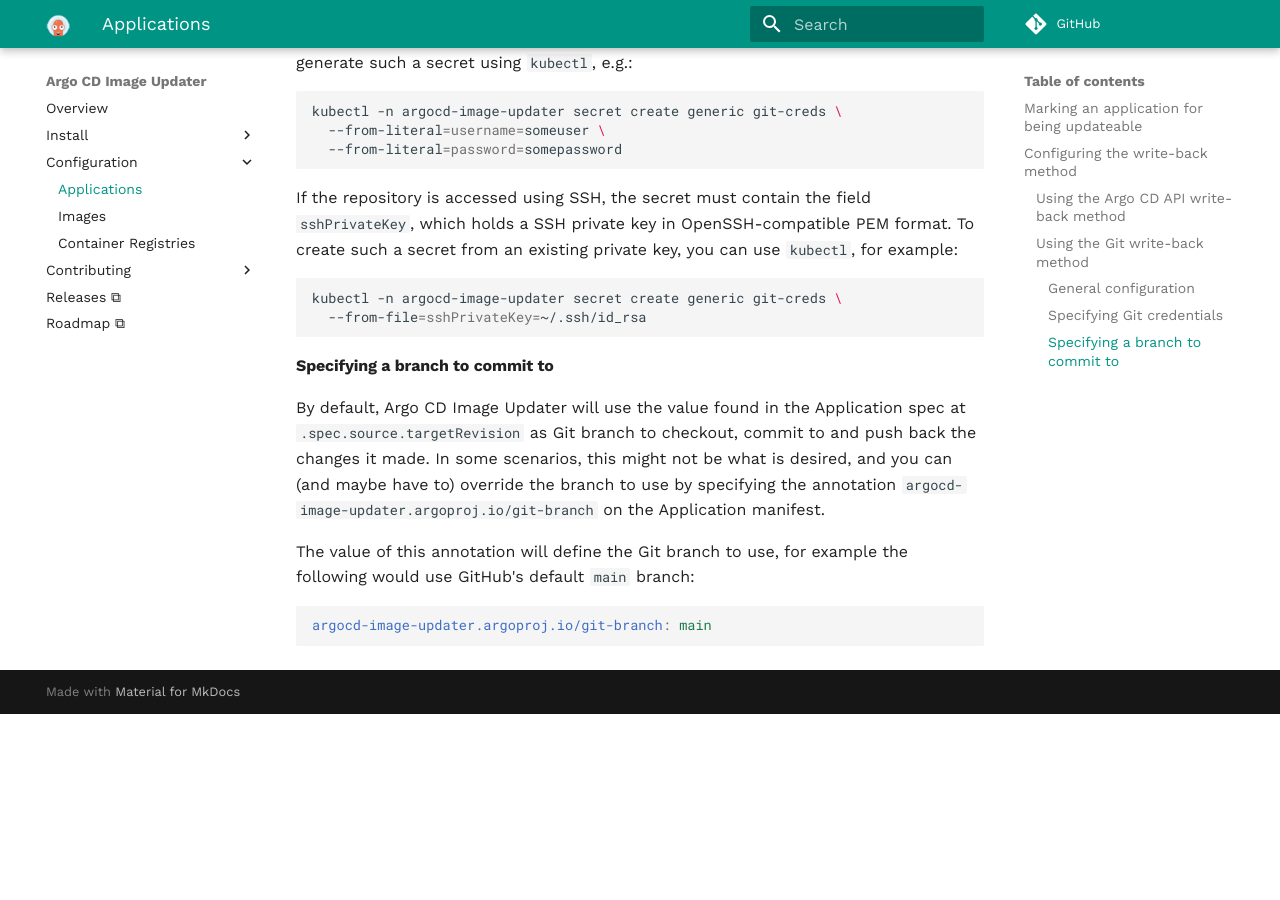
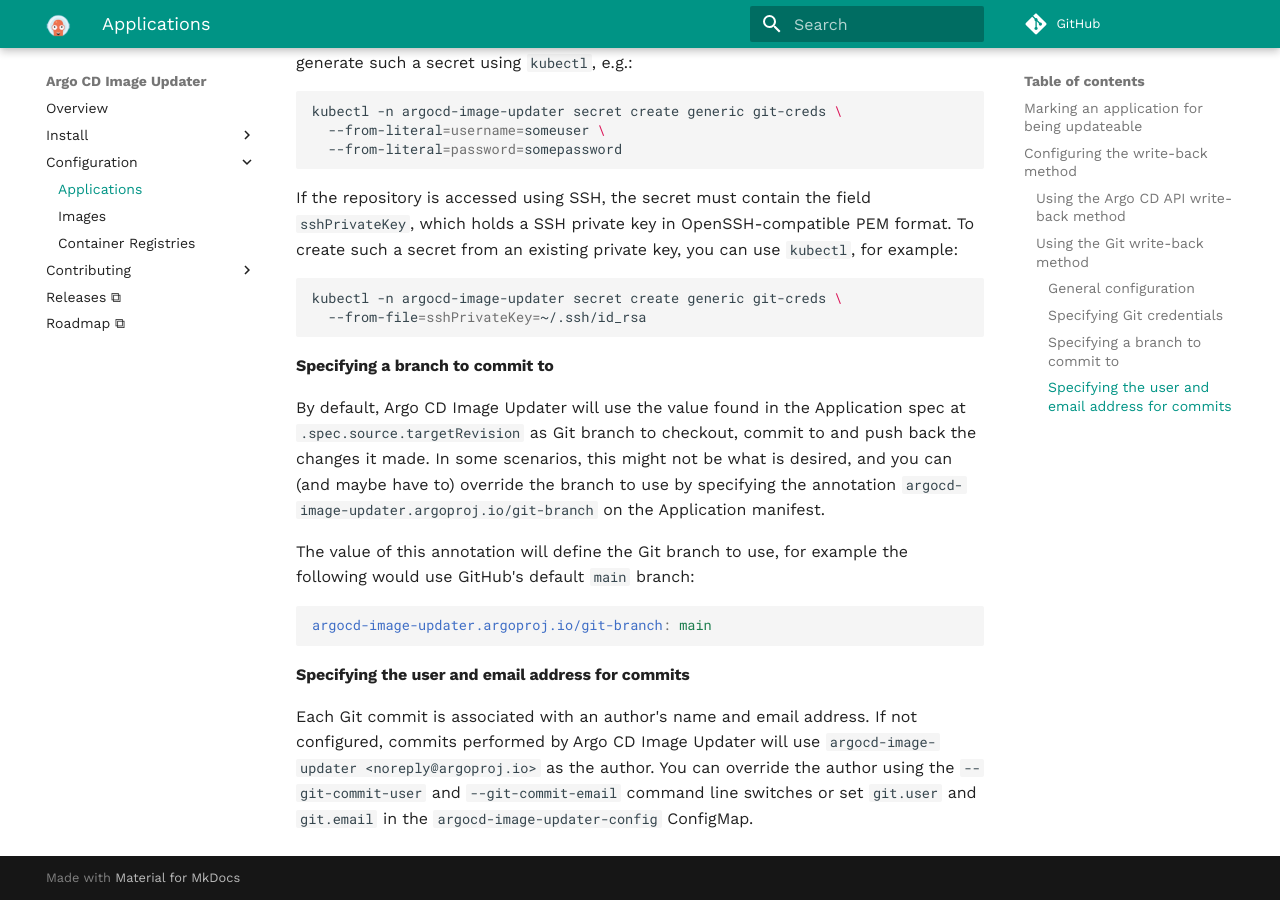
Before and after one commit to argoproj-labs/argocd-image-updater, an MkDocs documentation site: the page built from docs/configuration/applications.md, in a window 1280 px wide and 900 px high, scrolled down 4052 px. Built offline with MkDocs 1.6.1 and Material for MkDocs 9.7.7, drawn with Linux system fonts in a browser that asks for light colours; comment, search, counter and statistics services are not loaded; before the commit the page ends 4766 px from its top, so only the background shows below that.

Commit message:
Update docs to include information about Git commit author
Signed-off-by: jannfis <jann@mistrust.net>

````diff
--- a/docs/configuration/applications.md
+++ b/docs/configuration/applications.md
@@ -213,3 +213,13 @@ following would use GitHub's default `main` branch:
 ```yaml
 argocd-image-updater.argoproj.io/git-branch: main
 ```
+
+#### Specifying the user and email address for commits
+
+Each Git commit is associated with an author's name and email address. If not
+configured, commits performed by Argo CD Image Updater will use
+`argocd-image-updater <noreply@argoproj.io>`
+as the author. You can override the author using the
+`--git-commit-user` and `--git-commit-email` command line switches or set
+`git.user` and `git.email`
+in the `argocd-image-updater-config` ConfigMap.
````
